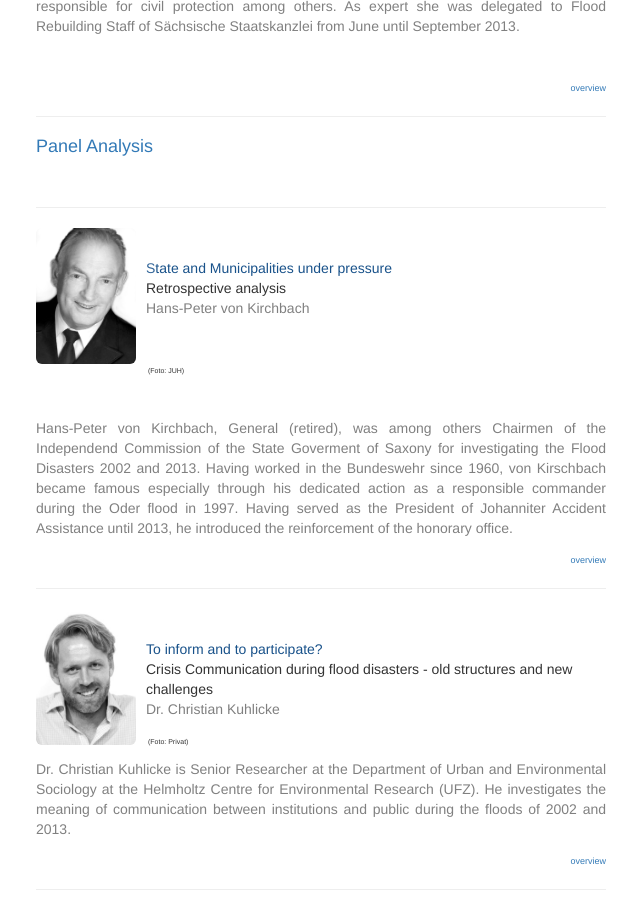
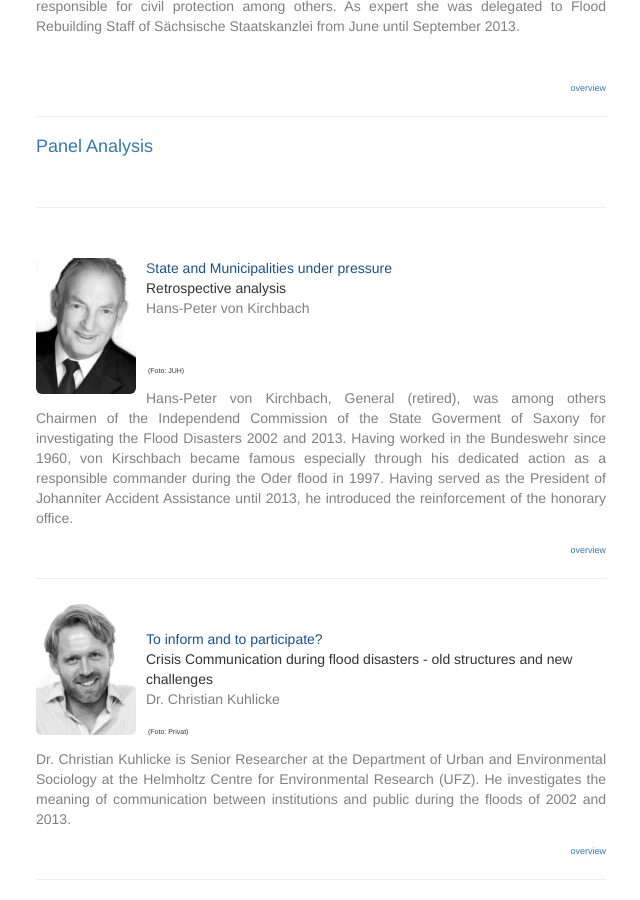
Before and after one commit to susedev/test, a Jekyll site: the page built from titles-and-speakers.html, in a window 1280 px wide and 900 px high, scrolled down 1791 px. Shown: the whole window, without its empty margins (229-869 px from the left). Built offline with Jekyll 4.4.1, drawn with Linux system fonts in a browser that asks for light colours; nearby versions of some CDN libraries.

Commit message:
Edit from JekyllCMS

```diff
--- a/titles-and-speakers.html
+++ b/titles-and-speakers.html
@@ -104,17 +104,15 @@ Spontaneous voluntary support during the flood<br />
 <p>&nbsp;</p>
 
 <hr noshade="noshade" size="1" />
-<p><span style="color: #336699;"><a id="Kirchbach" name="Kirchbach"></a>&nbsp; </span><img alt="Hans-Peter von Kirchbach" class="img-rounded" src="{{ site.base_url }}/media/people/Kirchbach_heller.jpg" style="float: left; margin-right: 10px; margin-bottom: 5px; width: 100px; height: 136px;" title="Hans-Peter von Kirchbach (Foto:JUH)" /></p>
+<p><span style="color: #336699;"><a id="Kirchbach" name="Kirchbach"></a>&nbsp; </span></p>
 
-<p><span style="color: #336699;">S</span><span style="color:#19528A;">tate and Municipalities under pressure</span><br />
+<p><span style="color: #336699;">S</span><span style="color:#19528A;">tat</span><img alt="Hans-Peter von Kirchbach" class="img-rounded" src="{{ site.base_url }}/media/people/Kirchbach_heller.jpg" style="float: left; margin-right: 10px; margin-bottom: 5px; width: 100px; height: 136px;" title="Hans-Peter von Kirchbach (Foto:JUH)" /><span style="color:#19528A;">e and Municipalities under pressure</span><br />
 Retrospective analysis<br />
 <span style="color: #808080;">Hans-Peter von Kirchbach</span></p>
 
 <p>&nbsp;</p>
 
 <p><span style="font-size:7px;">&nbsp;</span><span style="font-size:7px;">(Foto: JUH)</span></p>
-
-<p>&nbsp;</p>
 
 <p style="text-align: justify;"><span style="color:#808080;">Hans-Peter von Kirchbach, General (retired), was among others Chairmen of the Independend Commission of the State Goverment of Saxony for investigating the Flood Disasters 2002 and 2013. Having worked in the Bundeswehr since 1960, von Kirschbach became famous especially through his dedicated action as a responsible commander during the Oder flood in 1997. Having served as the President of Johanniter Accident Assistance until 2013, he introduced the reinforcement of the honorary office.</span></p>
 
```
